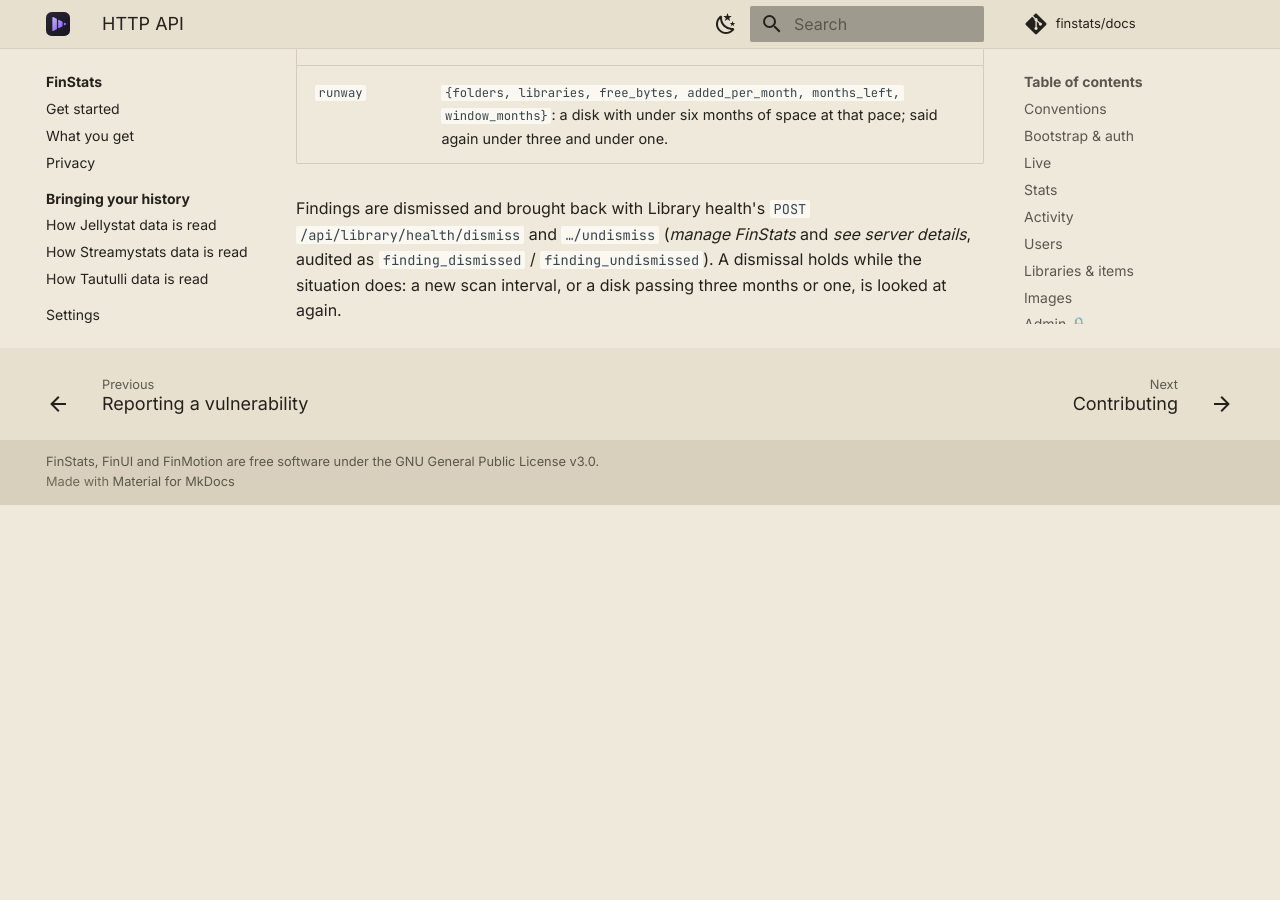
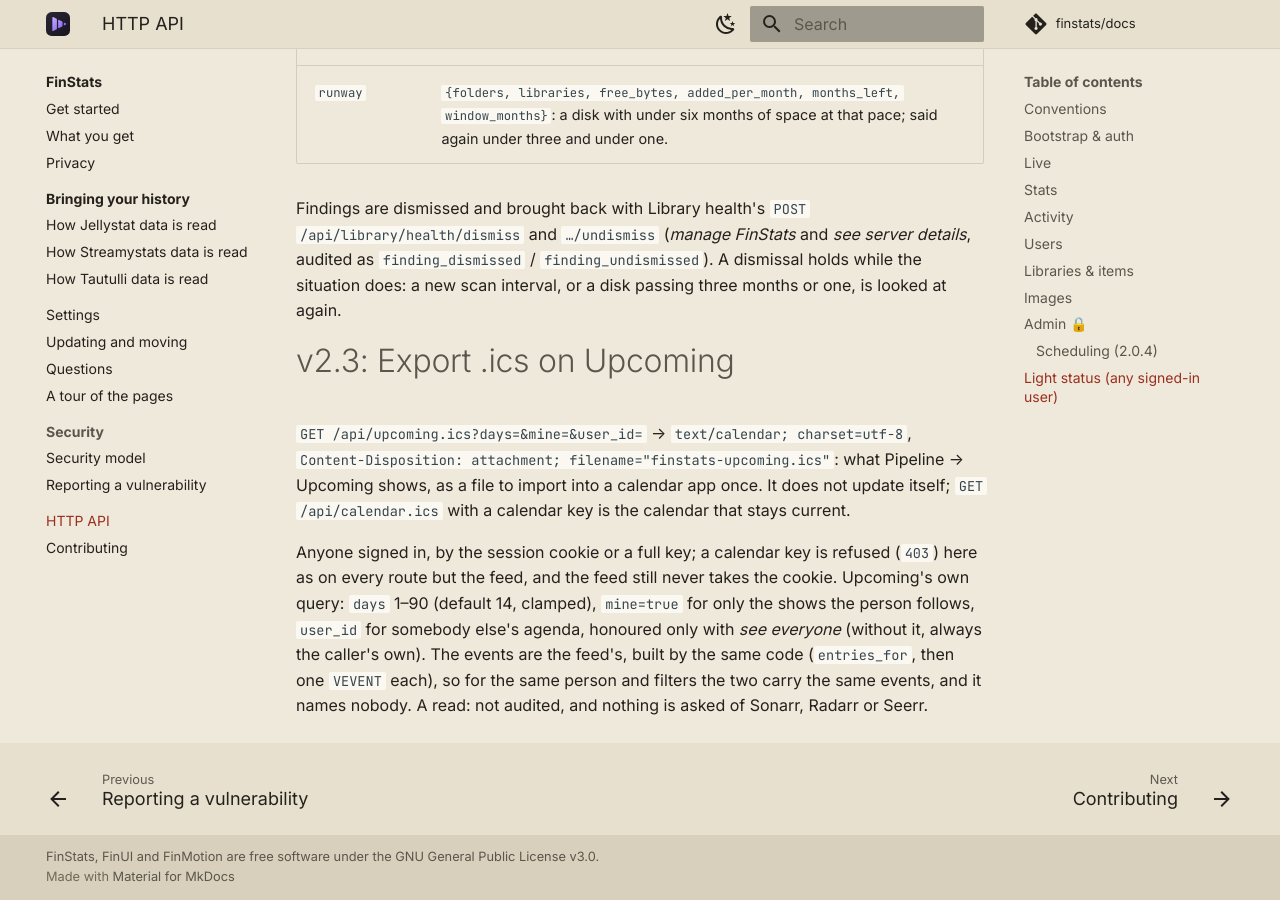
Before and after one commit to finstats/docs, an MkDocs documentation site: the page built from docs/finstats/api.md, in a window 1280 px wide and 900 px high, scrolled down 52482 px. Built offline with MkDocs 1.6.1 and Material for MkDocs 9.7.7, drawn with Linux system fonts in a browser that asks for light colours; comment, search, counter and statistics services are not loaded; before the commit the page ends 52987 px from its top, so only the background shows below that.

Commit message:
docs(finstats): Export .ics on Upcoming
The API page documents GET /api/upcoming.ics, its auth (the session, never a calendar key; the feed still never takes the cookie), Upcoming's query and narrowing, and that its events are the feed's. The features page says what the button is for and what keeps a calendar current instead.

```diff
--- a/docs/finstats/api.md
+++ b/docs/finstats/api.md
@@ -1798,3 +1798,16 @@ and `months_left` is its free space at that pace.
 Findings are dismissed and brought back with Library health's `POST /api/library/health/dismiss` and `…/undismiss`
 (*manage FinStats* and *see server details*, audited as `finding_dismissed` / `finding_undismissed`). A dismissal holds
 while the situation does: a new scan interval, or a disk passing three months or one, is looked at again.
+
+# v2.3: Export .ics on Upcoming
+
+`GET /api/upcoming.ics?days=&mine=&user_id=` → `text/calendar; charset=utf-8`, `Content-Disposition: attachment;
+filename="finstats-upcoming.ics"`: what Pipeline → Upcoming shows, as a file to import into a calendar app once. It does
+not update itself; `GET /api/calendar.ics` with a calendar key is the calendar that stays current.
+
+Anyone signed in, by the session cookie or a full key; a calendar key is refused (`403`) here as on every route but the
+feed, and the feed still never takes the cookie. Upcoming's own query: `days` 1–90 (default 14, clamped), `mine=true` for
+only the shows the person follows, `user_id` for somebody else's agenda, honoured only with *see everyone* (without it,
+always the caller's own). The events are the feed's, built by the same code (`entries_for`, then one `VEVENT` each), so
+for the same person and filters the two carry the same events, and it names nobody. A read: not audited, and nothing is
+asked of Sonarr, Radarr or Seerr.
```
Also changed, not shown: docs/finstats/features.md (+2 -1 lines).
